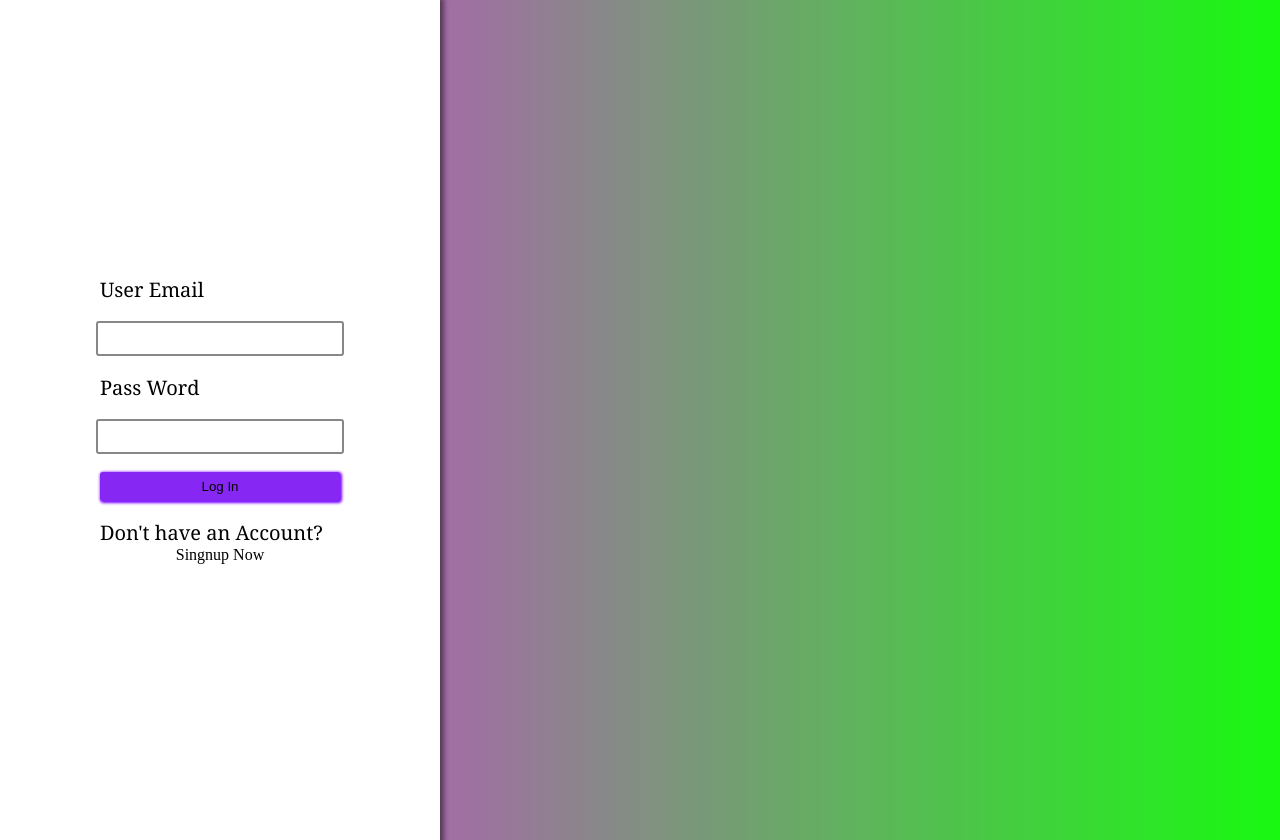
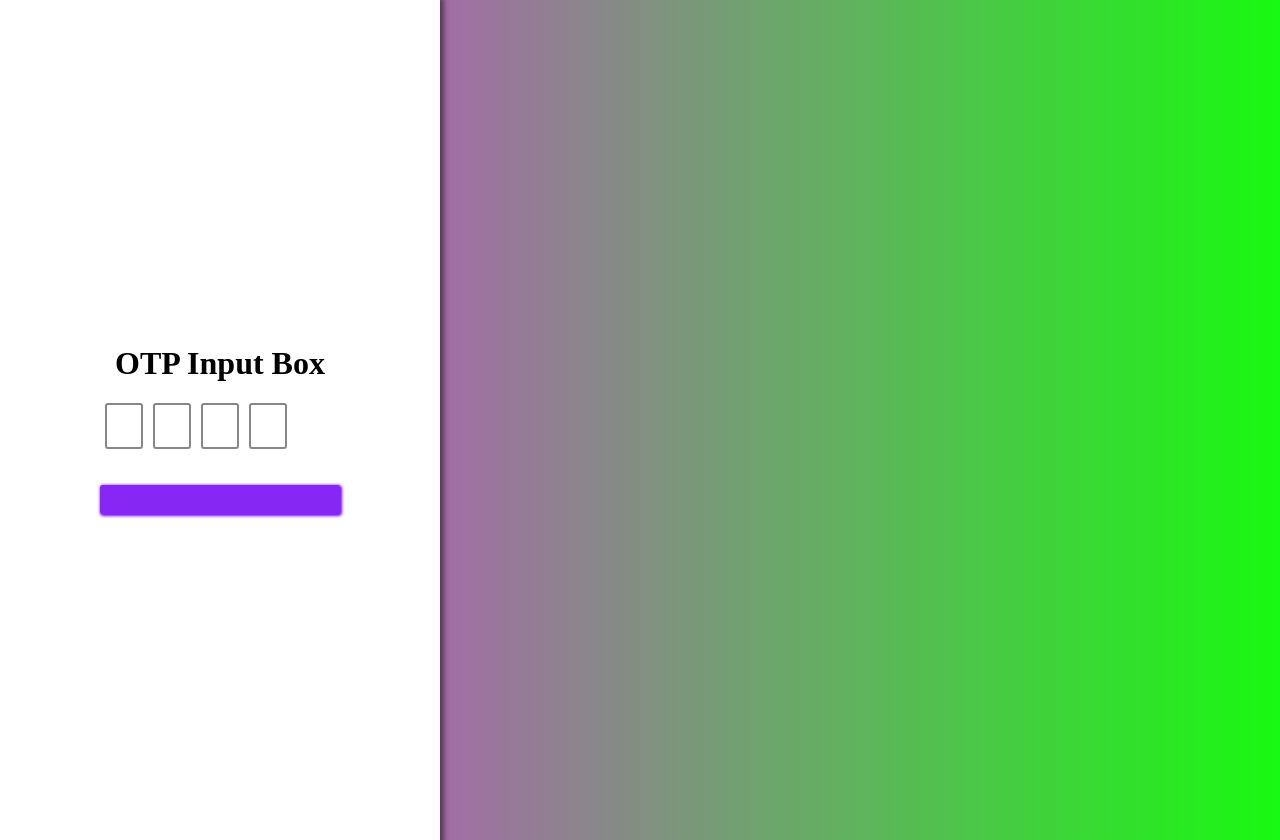
Before and after one commit to ArthPatel55/Simple_Login_Page_React.JS, a React (Vite) app in the folder Login_Page_Project/: page /otppage in a window 1280 px wide. Built offline with nearby package versions, Linux system fonts and the light colour scheme.

Commit message:
add otp functionality

```diff
--- a/Login_Page_Project/package.json
+++ b/Login_Page_Project/package.json
@@ -11,7 +11,8 @@
   },
   "dependencies": {
     "react": "^18.2.0",
-    "react-dom": "^18.2.0"
+    "react-dom": "^18.2.0",
+    "react-router-dom": "^6.22.0"
   },
   "devDependencies": {
     "@types/react": "^18.2.55",
--- a/Login_Page_Project/src/App.jsx
+++ b/Login_Page_Project/src/App.jsx
@@ -1,10 +1,20 @@
-import Login from './components/Login/Login';
+import Login from "./components/Login/Login";
+import { BrowserRouter as Router, Route, Routes } from "react-router-dom";
+import Welcome from "./components/Welcome/Welcome.jsx";
+import OtpPage from "./components/otppage/OtpPage.jsx";
+
 function App() {
   return (
     <>
-    <Login/>
+        <Router>
+          <Routes>
+            <Route path="/" element={<Login />} />
+            <Route path="/otppage" element={<OtpPage/>}/>
+            <Route path="/welcome" element={<Welcome />} />
+          </Routes>
+        </Router>
     </>
-  )
+  );
 }
 
-export default App
+export default App;
--- a/Login_Page_Project/src/components/Login/Login.jsx
+++ b/Login_Page_Project/src/components/Login/Login.jsx
@@ -1,37 +1,47 @@
 import React, { useState } from "react";
+import { useNavigate } from "react-router-dom";
 import usersData from "../../data/Login_data.js";
 import "./Login.css";
 
 const Login = () => {
   const [userEamil, setUserEmail] = useState("");
   const [userPassword, setUserPassword] = useState("");
-
+  const navigate = useNavigate();
   const handleSetEmail = (event) => {
     setUserEmail(event.target.value);
-    console.log(userEamil);
+
   };
   const handleSetPassword = (event) => {
     setUserPassword(event.target.value);
-    console.log(userPassword);
+
   };
   const handleUserLogin = () => {
-    try{
-    const userDetails = usersData.map(
-      (user) => user.useremail === userEamil && user.password === userPassword
-    );
-    console.log(userDetails)
-    if (userDetails) {
-      console.log('welcome');
-    } else {
-      alert('Invalid. Please try again.');
+    try {
+      console.log(userEamil);
+      console.log(userPassword);
+      const userDetails = usersData.find(
+        (user) => user.useremail === userEamil && user.password === userPassword
+        );
+
+      if (userDetails) {
+        navigate("/otppage");
+      } else {
+        alert("Invalid. Please try again.");
+      }
+    } catch (error) {
+      console.log(error.message);
     }
-  }catch(error){console.log(error.message())}
-        // console.log();
   };
   return (
     <div className="form_body">
       <div className="login_container">
-        <form className="dark_form" onSubmit={handleUserLogin}>
+        <form
+          className="dark_form"
+          onSubmit={(event) => {
+            event.preventDefault();
+            handleUserLogin();
+          }}
+        >
           <label htmlFor="email">User Email</label>
           <br />
           <input
@@ -41,7 +51,7 @@ const Login = () => {
             onChange={handleSetEmail}
           />
           <br />
-          <label htmlFor="password">Pass Word</label>
+          <label htmlFor="password">Password</label>
           <br />
           <input
             type="password"
@@ -50,7 +60,7 @@ const Login = () => {
             onChange={handleSetPassword}
           />
           <br />
-          <button>Log In</button>
+          <button type="submit">Log In</button>
           <br />
           <label>Don't have an Account?</label>
           <a>Singnup Now</a>
--- /dev/null
+++ b/Login_Page_Project/src/components/Welcome/Welcome.jsx
@@ -0,0 +1,11 @@
+import React from 'react'
+
+const Welcome = () => {
+  return (
+    <div>
+      <h1>Welcome ,Arth</h1>
+    </div>
+  )
+}
+
+export default Welcome
--- /dev/null
+++ b/Login_Page_Project/src/components/otppage/OtpPage.css
@@ -0,0 +1,32 @@
+
+
+.otp_container{
+    display: flex;
+    justify-content: center;
+    align-items: center;
+    width: 25rem;
+    height: 100vh;
+    box-shadow: 1px 1px 5px 3px rgba(0, 0, 0, 0.482);
+    padding: 20px;
+    flex-direction: column;
+}
+.form_body{
+    background:#fff;
+    height: max-content;
+    width: max-content;
+    /* font-family: Arial, sans-serif; */
+}
+  .otp-input{
+    /* display: flex; */
+    justify-content: center;
+    width: 30px;
+    height: 40px;
+    margin: 0 5px;
+    font-size: 18px;
+    /* text-align: center; */
+  }
+@media (max-width: 400px) {
+    .otp-container {
+        width: 80%;
+    }
+}
--- /dev/null
+++ b/Login_Page_Project/src/components/otppage/OtpPage.jsx
@@ -0,0 +1,56 @@
+import React, { useState } from 'react';
+import './OtpPage.css'
+
+const OtpPage = () => {
+    const [otp, setOtp] = useState(['', '', '', '']); // Initialize with empty values
+
+    const handleChange = (e, index) => {
+      const value = e.target.value;
+      if (isNaN(value) || value.length > 1) {
+        return;
+      }
+
+      const newOtp = [...otp];
+      newOtp[index] = value;
+      setOtp(newOtp);
+
+      // Move to the next input box automatically
+      if (index < newOtp.length - 1 && value !== '') {
+        document.getElementById(`otp-input-${index + 1}`).focus();
+      }
+    };
+    const handleBackspace = (e, index) => {
+        if (e.key === 'Backspace' && index > 0) {
+          const newOtp = [...otp];
+          newOtp[index] = '';
+          setOtp(newOtp);
+          document.getElementById(`otp-input-${index - 1}`).focus();
+        }
+      };
+    return (
+      <div className="form_body">
+        <div className="otp_container">
+        <h1>OTP Input Box</h1>
+        <form >
+          <div>
+           {otp.map((digit, index) => (
+            <input  className="otp-input"
+              type="text"
+              id={`otp-input-${index}`}
+              key={index}
+              value={digit}
+              onChange={(e) => handleChange(e, index)}
+              onKeyDown={(e) => handleBackspace(e, index)}
+              maxLength="1"
+            />
+          ))}
+          </div>
+          <br/><br/>
+          <button></button>
+          </form>
+        </div>
+      </div>
+    );
+}
+
+export default OtpPage
--- a/Login_Page_Project/src/data/Login_data.js
+++ b/Login_Page_Project/src/data/Login_data.js
@@ -1,6 +1,6 @@
 const users = [
-    { useremail: 'arth.patel@bypeopletechnologies.com', password: '1234' },
-    { usereamil: 'arth12@gmail.com', password: '1234' },
+    { username:'Arth Patel', useremail: 'arth.patel@bypeopletechnologies.com', password: '1234' },
+    { username:'Manan patel',usereamil: 'manan.patel@bypeopletechnologies.com', password: '1234' },
   ];
 
   export default users;
```
Also changed, not shown: 1 other file (tests, documents, lock files or other folders).
